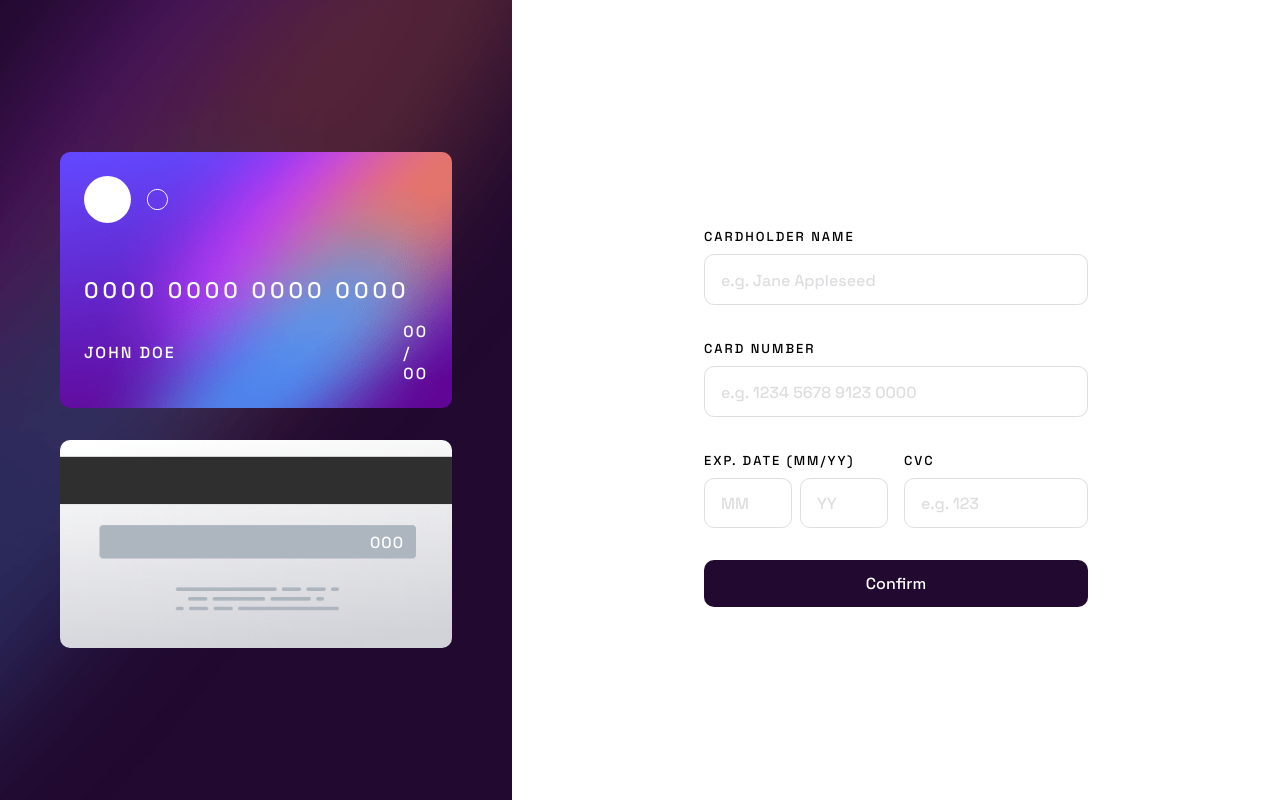
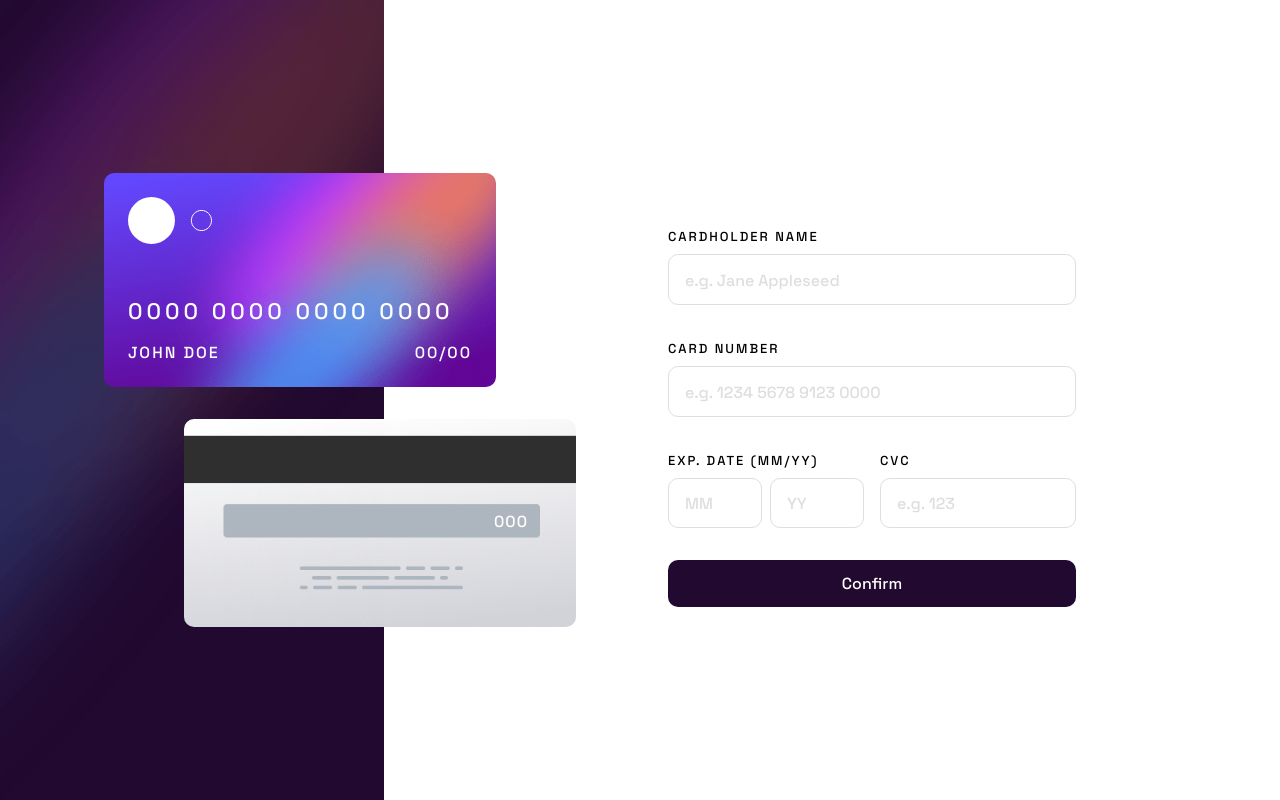
Before and after one commit to wagnnermorais/FEM-Interactive-Card, a website built with Vite: page index.html in a window 1280 px wide. Built offline with nearby package versions, Linux system fonts and the light colour scheme.

Commit message:
style: changing selectors and adding gap in the sections

```diff
--- a/css/style.css
+++ b/css/style.css
@@ -25,6 +25,7 @@
 #app {
   display: flex;
   align-items: center;
+  gap: 5rem;
   min-height: 100vh;
 }
 
@@ -62,14 +63,14 @@
   background-size: cover;
   background-repeat: no-repeat;
   min-height: 100dvh;
-  width: 40%;
+  width: 30%;
 }
 
 .main-content {
   display: flex;
   align-items: center;
   justify-content: center;
-  width: 60%;
+  width: 70%;
 }
 
 .card {
@@ -85,11 +86,15 @@
 
 .front-card {
   background-image: url("/bg-card-front.png");
+  position: relative;
+  left: 6.5rem;
 }
 
 .back-card {
   background-image: url("/bg-card-back.png");
   padding: 6.5rem 0;
+  position: relative;
+  left: 11.5rem;
 }
 
 .card-number {
@@ -180,8 +185,7 @@ form {
   margin: 2rem 0 0;
 }
 
-input[type="submit"],
-.button-box button {
+.submit-button {
   padding: 0.8rem 1rem;
   width: 100%;
   border: none;
@@ -193,7 +197,10 @@ input[type="submit"],
   transition: 0.25s;
 }
 
-input[type="submit"]:hover,
-.button-box button:hover {
+.submit-button:hover {
   background: hsl(278, 71%, 31%);
 }
+
+.date {
+  display: flex;
+}
```
